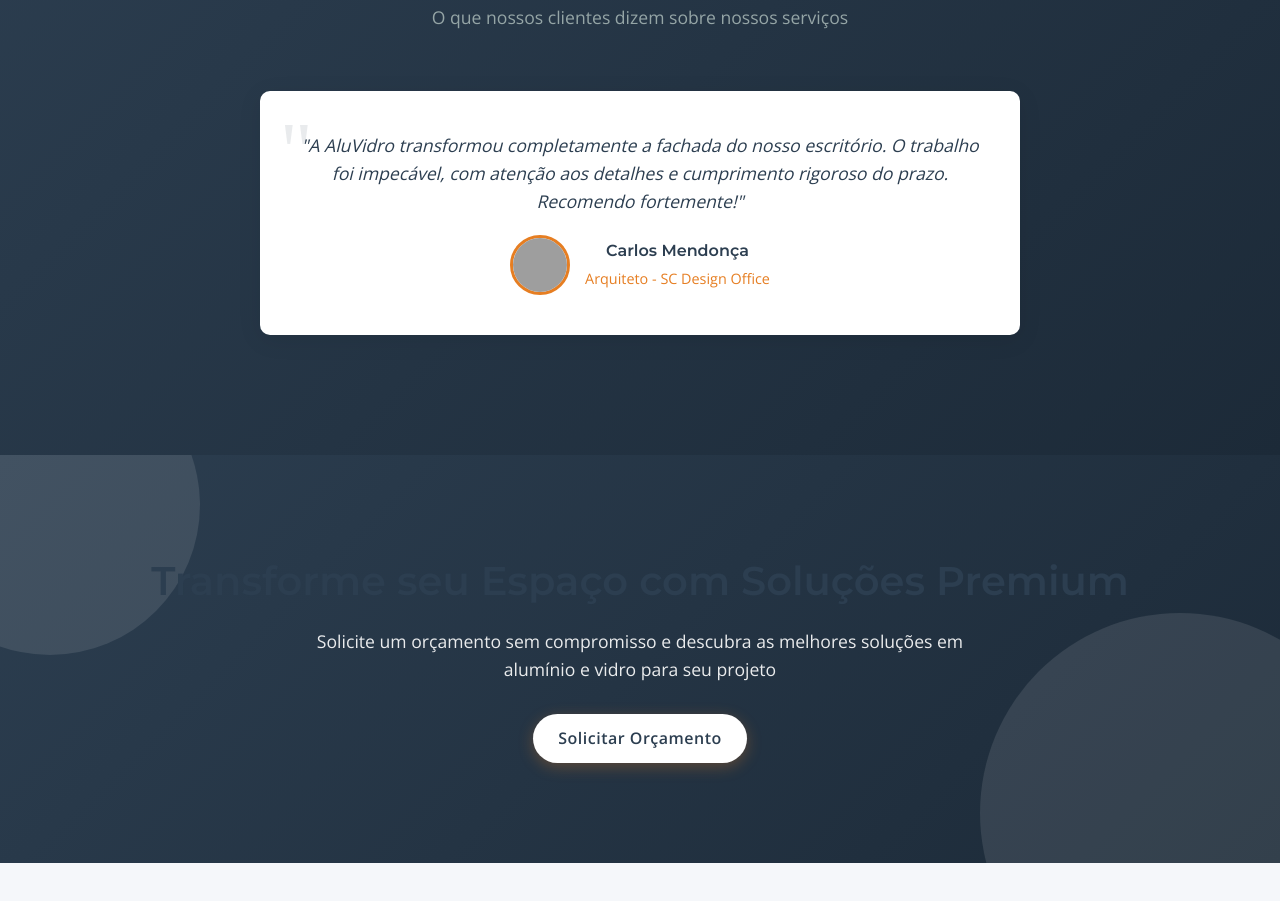
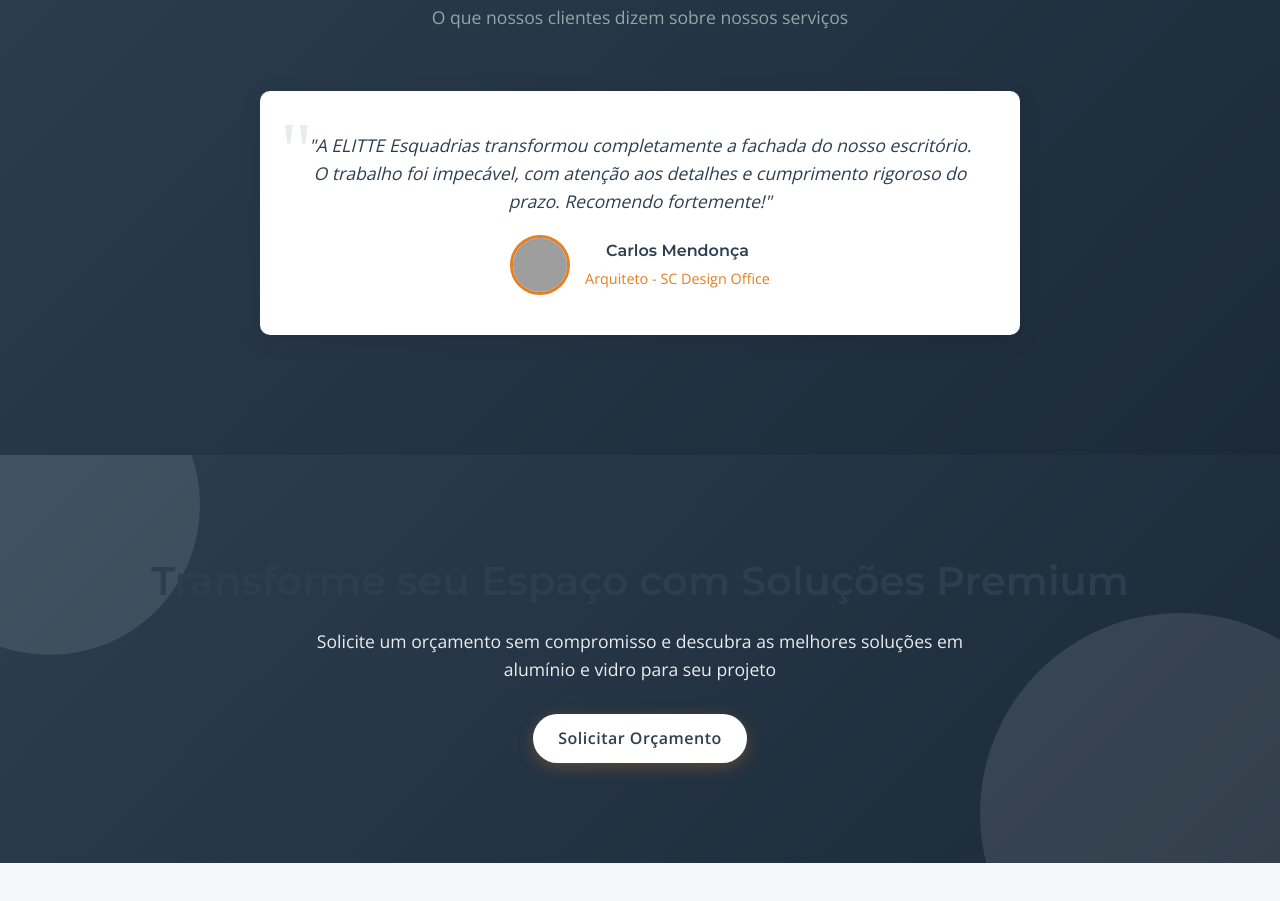
Before and after one commit to SABSInc/Elitte-Esquadrias, a plain HTML site: page index.html in a window 1280 px wide. Shown: the part 3818-4719 px from the top of the page. Drawn offline with nearby package versions, Linux system fonts and the light colour scheme; grey boxes are pictures that could not be loaded.

Commit message:
Add files via upload

```diff
--- a/index.html
+++ b/index.html
@@ -1181,7 +1181,7 @@
 
             <div class="testimonials-container">
                 <div class="testimonial">
-                    <p>"A AluVidro transformou completamente a fachada do nosso escritório. O trabalho foi impecável, com atenção aos detalhes e cumprimento rigoroso do prazo. Recomendo fortemente!"</p>
+                    <p>"A ELITTE Esquadrias transformou completamente a fachada do nosso escritório. O trabalho foi impecável, com atenção aos detalhes e cumprimento rigoroso do prazo. Recomendo fortemente!"</p>
                     <div class="client-info">
                         <div class="client-avatar">
                             <img src="https://randomuser.me/api/portraits/men/32.jpg" alt="Cliente Satisfeito">
```
